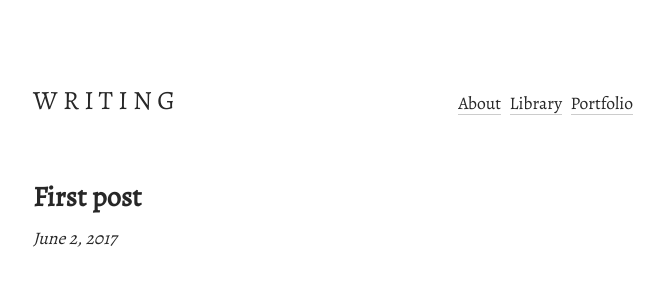
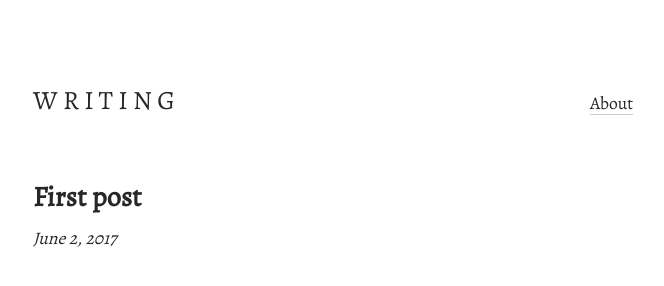
Before and after one commit to niranjanb/blog.erictreacy.github.io, a Jekyll site: the page built from _posts/2017-06-02-getting-started.md, in a window 1280 px wide. Shown: the top 286 px of the page, without its empty margins (307-971 px from the left). Built offline with Jekyll 4.4.1, drawn with Linux system fonts in a browser that asks for light colours.

Commit message:
Update navigation.yml

```diff
--- a/_data/navigation.yml
+++ b/_data/navigation.yml
@@ -1,8 +1,2 @@
 - title: About
   url: /me
-
-- title: Library
-  url: /library
-
-- title: Portfolio
-  url: /portfolio
```
